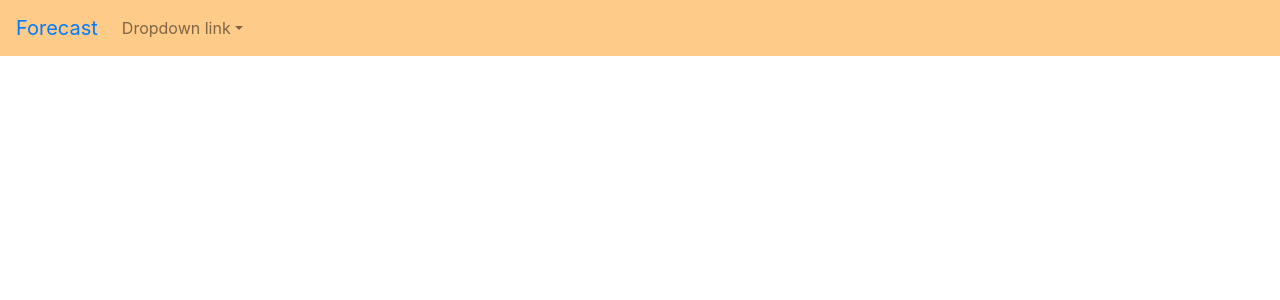
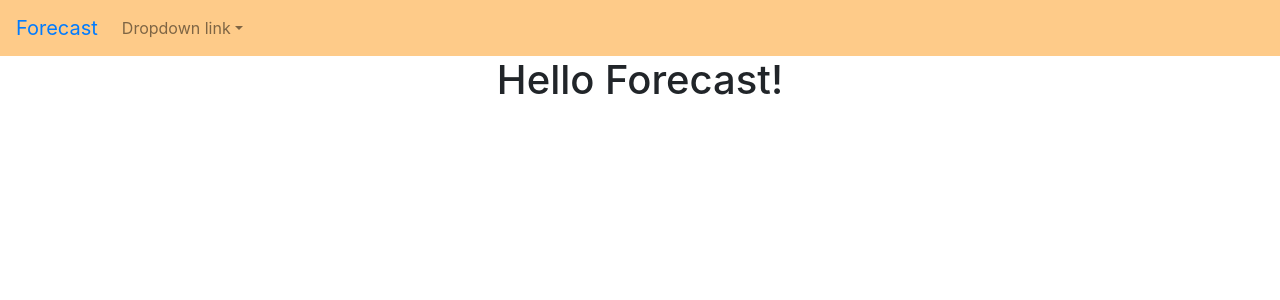
Before and after one commit to SunShineOneX/Weather-app, a React (Create React App) app: page / in a window 1280 px wide. Shown: the top 300 px of the page. Built offline with nearby package versions, Linux system fonts and the light colour scheme.

Commit message:
updates to forecast route now working properply

```diff
--- a/src/components/Forecast.js
+++ b/src/components/Forecast.js
@@ -12,7 +12,7 @@ class Forecast extends Component {
     render() {
         return (
             <div>
-
+                <h1>Hello Forecast!</h1>
             </div>
         )
     }
--- a/src/components/Friday.js
+++ b/src/components/Friday.js
@@ -12,7 +12,7 @@ class Friday extends Component {
     render() {
         return (
             <div>
-
+                <h1>Hello Friday!</h1>
             </div>
         )
     }
--- a/src/components/Monday.js
+++ b/src/components/Monday.js
@@ -11,7 +11,7 @@ class Monday extends Component {
     render() {
         return (
             <div>
-
+                <h1>Hello Monday!</h1>
             </div>
         )
     }
--- a/src/components/Navbar.js
+++ b/src/components/Navbar.js
@@ -23,7 +23,7 @@ class Navbar extends Component {
             <Router>
             <div>
                 <nav class="navbar navbar-light navbar-expand-lg" id="nav">
-  <a class="navbar-brand" href="#"><Link to="/Forecast">Forecast</Link></a>
+  <a class="navbar-brand" href="#"><Link to="/">Forecast</Link></a>
   <button class="navbar-toggler" type="button" data-toggle="collapse" data-target="#navbarNavDropdown" aria-controls="navbarNavDropdown" aria-expanded="false" aria-label="Toggle navigation">
     <span class="navbar-toggler-icon"></span>
   </button>
--- a/src/components/Saturday.js
+++ b/src/components/Saturday.js
@@ -12,7 +12,7 @@ class Saturday extends Component {
     render() {
         return (
             <div>
-
+                <h1>Hello Saturday!</h1>
             </div>
         )
     }
--- a/src/components/Sunday.js
+++ b/src/components/Sunday.js
@@ -12,7 +12,7 @@ class Sunday extends Component {
     render() {
         return (
             <div>
-
+                <h1>Hello Sunday!</h1>
             </div>
         )
     }
--- a/src/components/Thursday.js
+++ b/src/components/Thursday.js
@@ -12,7 +12,7 @@ class Thursday extends Component {
     render() {
         return (
             <div>
-
+                <h1>Hello Thursday!</h1>
             </div>
         )
     }
--- a/src/components/Tuesday.js
+++ b/src/components/Tuesday.js
@@ -11,7 +11,7 @@ class Tuesday extends Component {
     render() {
         return (
             <div>
-
+                <h1>Hello Tuesday!</h1>
             </div>
         )
     }
--- a/src/components/Wednesday.js
+++ b/src/components/Wednesday.js
@@ -11,7 +11,7 @@ class Wednesday extends Component {
     render() {
         return (
             <div>
-
+                <h1>Hello Wednesday!</h1>
             </div>
         )
     }
```
